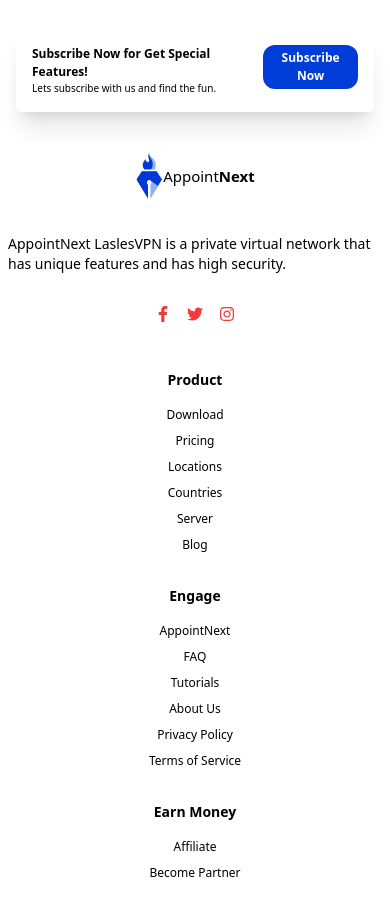
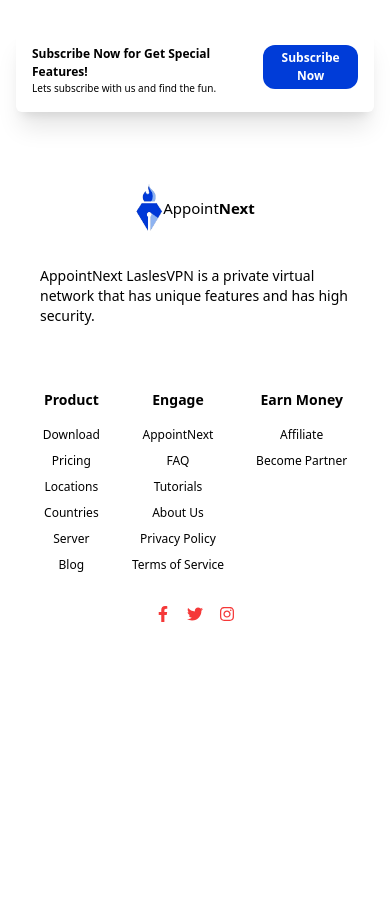
Before and after one commit to AppointNext/appointnext, a React (Vite) app in the folder client/: page / in a window 390 px wide. Shown: the part 1320-2218 px from the top of the page. After the commit the page ends 1974 px from the top, so only its background shows below. Built offline with nearby package versions, Linux system fonts and the light colour scheme; no server answers.

Commit message:
Update responsiveness of Footer

```diff
--- a/client/src/App.jsx
+++ b/client/src/App.jsx
@@ -57,7 +57,7 @@ function App() {
       {!isEmergencyPage && (
         <Link
           to="/emergency"
-          className="fixed bottom-8 right-8 hover:bg-red-700 hover:scale-110 transition-all bg-red-500 text-white font-semibold rounded-full w-21 h-21 flex items-center justify-center text-[17px] p-2  hover:text-[20px]"
+          className="fixed bottom-3 md:bottom-8 right-3 md:right-8 hover:bg-red-700 hover:scale-110 transition-all bg-red-500 text-white font-semibold rounded-full w-21 h-21 flex items-center justify-center text-[17px] p-2  hover:text-[20px]"
         >
           Emergency
         </Link>
--- a/client/src/components/ui/Footer.jsx
+++ b/client/src/components/ui/Footer.jsx
@@ -4,20 +4,22 @@ import { FaFacebookF, FaTwitter, FaInstagram } from "react-icons/fa";
 
 const Footer = () => {
   return (
-    <div className="flex flex-col md:flex-row md:w-full md:items-center md:justify-between justify-between md:gap-6">
+    <div className="flex flex-col md:flex-row md:w-full md:items-center md:justify-between justify-between md:gap-6 p-8 gap-4 items-center">
       <div className="flex flex-col items-center md:items-start   gap-8 py-8 md:flex-col md:w-400px md:w-1/2 xl:items-start 2xl:items-start ">
         <Logo />
         <h1 className=" text-sm md:text-base max-w-prose md:text-[12px] ">
           AppointNext LaslesVPN is a private virtual network that has unique
           features and has high security.
         </h1>
-        <div className="flex gap-4">
-          <FaFacebookF className="text-[#F53838]" />
-          <FaTwitter className="text-[#F53838]" />
-          <FaInstagram className="text-[#F53838]" />
-        </div>
+<div className="md:flex hidden gap-4">
+        <FaFacebookF className="text-[#F53838]" />
+        <FaTwitter className="text-[#F53838]" />
+        <FaInstagram className="text-[#F53838]" />
       </div>
-      <div className="md:w-1/2 md:flex-row md:flex md:gap-4 md:justify-between md:px-10 gap-8">
+
+
+      </div>
+      <div className="md:w-1/2 md:flex-row md:flex md:gap-4 md:justify-between md:px-10 gap-8 flex items-start justify-evenly">
         <div className="flex flex-col gap-2 items-center justify-center md:items-start md:justify-normal py-4">
           <h3 className="text-sm md:text-base font-bold mb-2">Product</h3>
           <p className="text-[12px]">Download</p>
@@ -27,7 +29,7 @@ const Footer = () => {
           <p className="text-[12px]">Server</p>
           <p className="text-[12px]">Blog</p>
         </div>
-        <div className="flex flex-col gap-2 items-center justify-center md:items-start md:justify-normal py-4">
+        <div className="flex flex-col gap-2 items-center justify-center text-center md:items-start md:justify-normal py-4">
           <h3 className="text-sm md:text-base font-bold mb-2">Engage</h3>
           <p className="text-[12px]">AppointNext</p>
           <p className="text-[12px]">FAQ</p>
@@ -36,12 +38,20 @@ const Footer = () => {
           <p className="text-[12px]">Privacy Policy</p>
           <p className="text-[12px]">Terms of Service</p>
         </div>
-        <div className="flex flex-col gap-2 items-center justify-center md:items-start md:justify-normal py-4">
+        <div className="flex flex-col gap-2 items-center justify-center md:items-start text-center md:justify-normal py-4">
           <h3 className="text-sm md:text-base font-bold mb-2">Earn Money</h3>
           <p className="text-[12px]">Affiliate</p>
           <p className="text-[12px]">Become Partner</p>
         </div>
+
+
       </div>
+      <div className="flex md:hidden gap-4">
+        <FaFacebookF className="text-[#F53838]" />
+        <FaTwitter className="text-[#F53838]" />
+        <FaInstagram className="text-[#F53838]" />
+      </div>
+
     </div>
   );
 };
```
